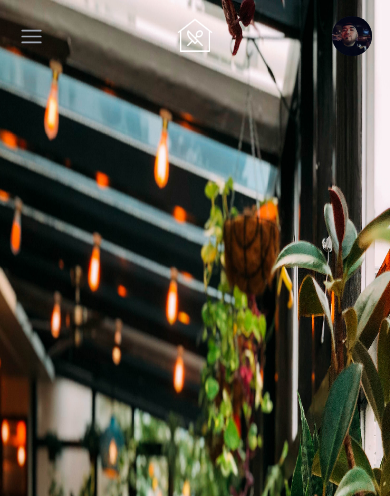
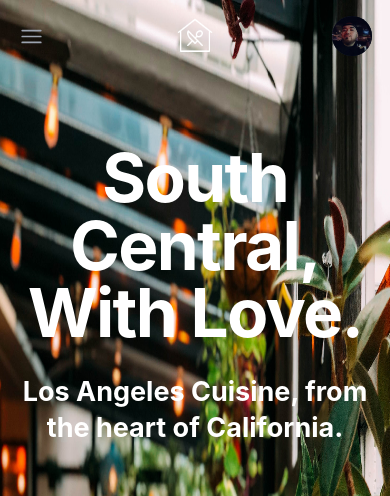
Before and after one commit to Proper-Stevo/RestaurantReserve, a Next.js app: page / in a window 390 px wide. Shown: the top 496 px of the page. Built offline with nearby package versions, Linux system fonts and the light colour scheme.

Commit message:
media querieres / text size changes for responsiveness

```diff
--- a/components/reservepage.js
+++ b/components/reservepage.js
@@ -26,7 +26,7 @@ function Reserve() {
           }),
         });
 
-        // const data = await response.json();
+
         if (response.ok) {
         const data = await response.json();
         console.log(data)
--- a/pages/about.js
+++ b/pages/about.js
@@ -9,7 +9,7 @@ function About({ staff }) {
       <Head>
         <title>{siteTitle}</title>
       </Head>
-      <div className="container py-32 px-6 mx-auto">
+      <div className="container pt-32 px-6 mx-auto ">
         <div className="text-gray-800 text-center">
           <h2 className="text-6xl font-bold mb-12 text-white">Meet the team</h2>
           <p className="text-xl text-white">
--- a/pages/index.js
+++ b/pages/index.js
@@ -13,10 +13,10 @@ export default function Home() {
         <title>{siteTitle}</title>
       </Head>
       <Parallax className='bgImage' bgImage="/images/FrontRes.jpg" strength={900}>
-        <div className="relative mx-auto max-w-2xl py-32 sm:py-48 lg:py-56">
-          <div className="relative hidden sm:mb-8 sm:flex sm:justify-center">
-              <div className="fixed text-center text-9xl font-bold tracking-tight text-white sm:text-10xl">South Central,<br /> With Love.
-              <p className="mt-6 text-2xl leading-8 text-white tracking-normal">Los Angeles Cuisine, from the heart of California.</p>
+        <div className="relative mx-auto max-w-2xl pt-32 pb-48 sm:py-48 lg:py-56">
+          <div className="relative sm:mb-8 sm:flex sm:justify-center">
+              <div className="fixed text-center text-6xl font-bold tracking-tight text-white sm:text-6xl md:text-7xl lg:text-9xl">South Central,<br /> With Love.
+              <p className="mt-6 text-2xl leading-8 text-white tracking-normal  ">Los Angeles Cuisine, from the heart of California.</p>
               </div>
           </div>
         </div>
--- a/pages/menu.js
+++ b/pages/menu.js
@@ -16,7 +16,7 @@ function menu() {
             <Parallax className="menuImg" bgImage="/images/wood.jpg" strength={800}>
                 <section className="pt-60">
                     <div className="relative py-20">
-                        <div className="text-center text-9xl font-bold tracking-tight text-white sm:text-10xl">Menu Specials</div>
+                        <div className="text-center text-6xl font-bold tracking-tight text-white sm:text-6xl md:text-9xl lg:text-10xl">Menu Specials</div>
                     </div>
                 </section>
             </Parallax>
--- a/pages/reservations.js
+++ b/pages/reservations.js
@@ -11,10 +11,10 @@ function reservations() {
             <Head>
                 {siteTitle}
              </Head>
-            <Parallax className='reserveIMG' bgImage='/images/resereved.jpeg' strength={500}>
+            <Parallax className='reserveIMG' bgImage='/images/resereved.jpeg' strength={600}>
                 <section className='pt-60'>
                     <div className='relative py-20'>
-                        <div className='text-center text-9xl font-bold tracking-tight text-white sm:text-10xl'>Reservations</div>
+                        <div className='text-center text-5xl font-bold tracking-tight text-white sm:text-6xl md:text-9xl lg:text-10xl'>Reservations</div>
                     </div>
                 </section>
             </Parallax>
--- a/styles/global.css
+++ b/styles/global.css
@@ -61,3 +61,22 @@ body {
     height: 210vh;
   }
 }
+
+
+@media only screen and (min-width:200px) and (max-width:844px) {
+  .bgImage {
+    height: 100vh;
+  }
+}
+
+@media only screen and (min-width:200px) and (max-width:844px) {
+  .bgImage2 {
+    height: 100vh;
+  }
+}
+
+@media only screen and (min-width:200px) and (max-width:844px) {
+  .imageRes {
+    height: 100vh;
+  }
+}
```
